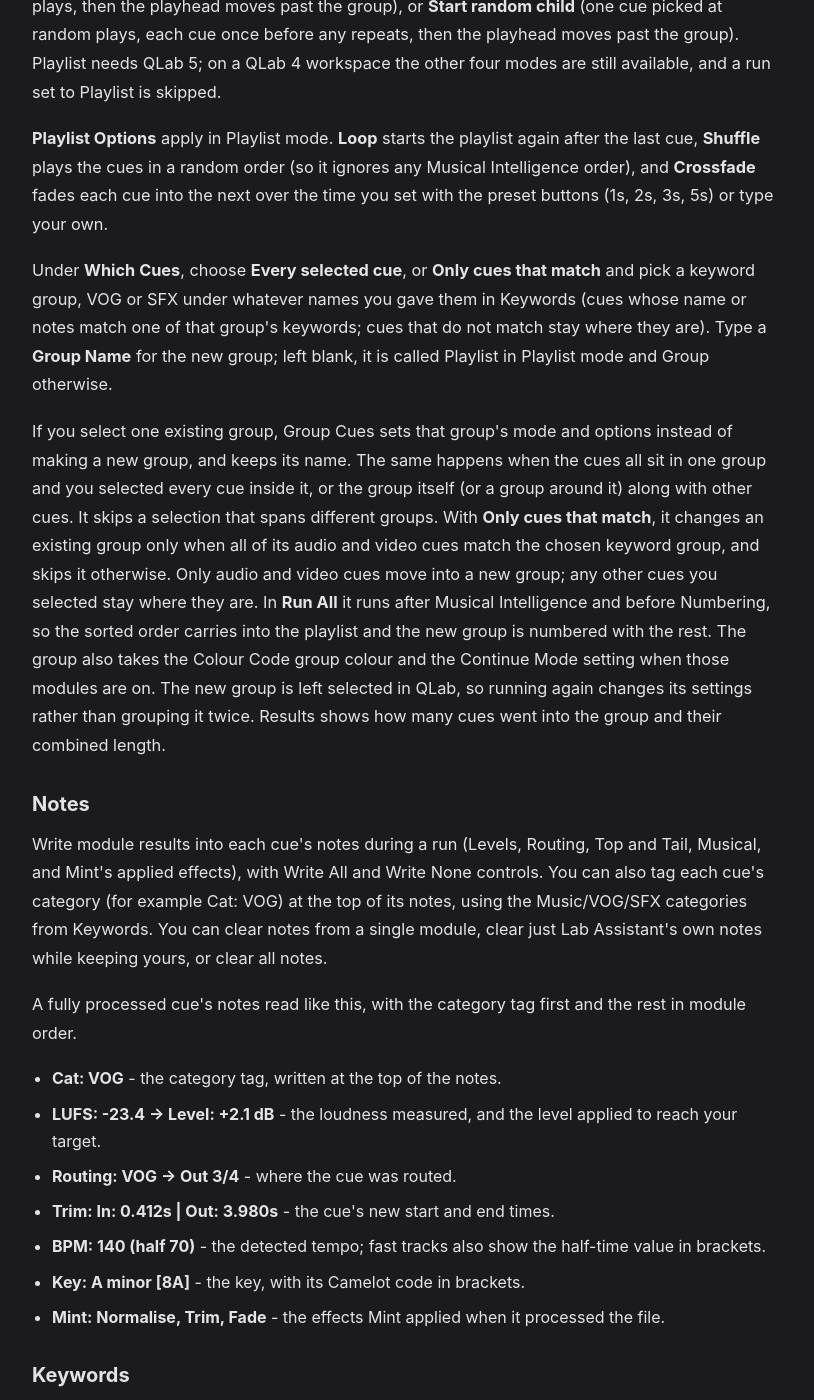
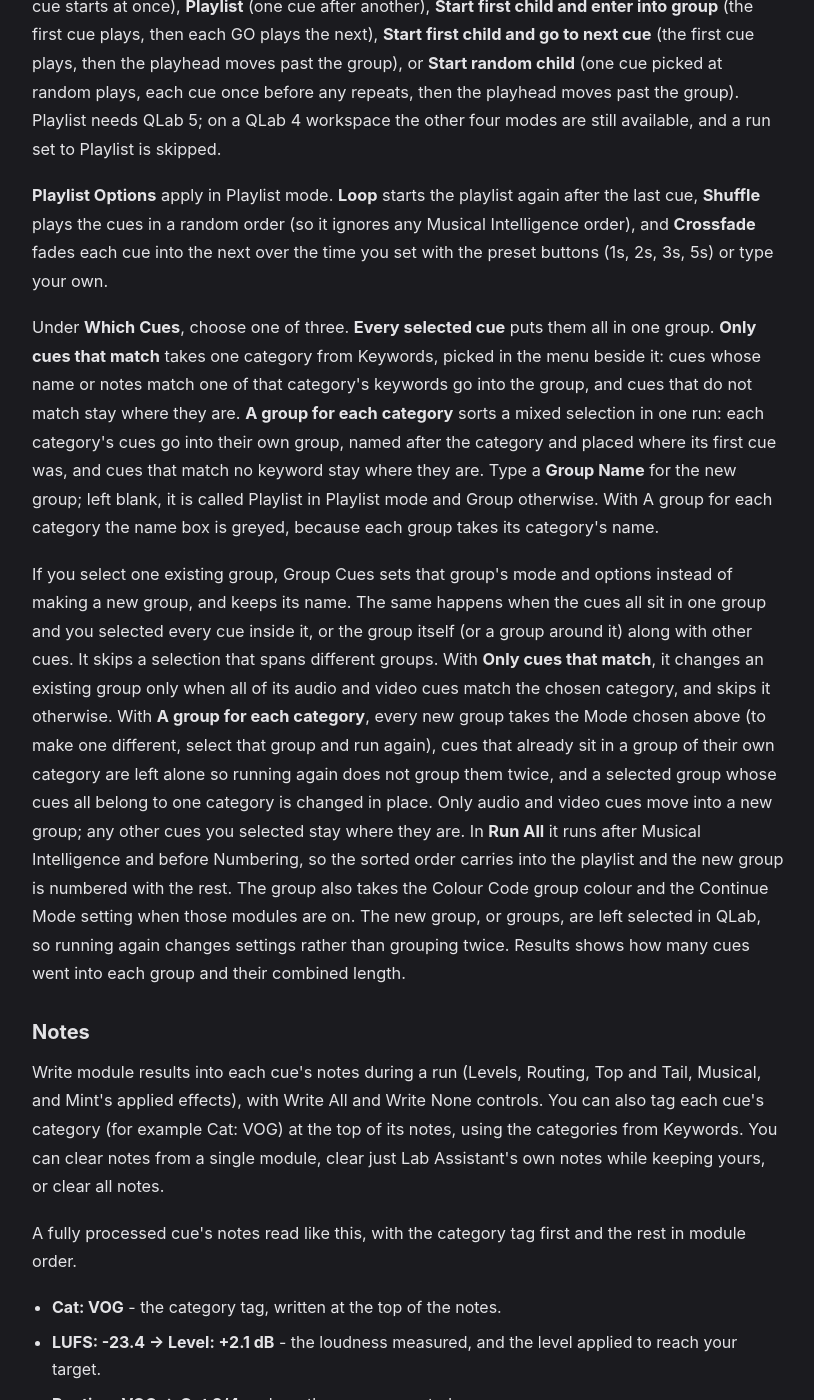
Before and after one commit to BSKapps/bskapps.github.io, a Jekyll site: the page built from articles/lab-assistant-guide/index.html, in a window 1280 px wide and 1400 px high, scrolled down 3881 px. Shown: the whole window, without its empty margins (232-1046 px from the left). Built offline with Jekyll 4.4.1, drawn with Linux system fonts in a browser that asks for light colours; some of the changed text lies outside the part shown.

Commit message:
Lab Assistant guide: added keyword categories and A group for each category

```diff
--- a/_data/guides/lab-assistant-guide.json
+++ b/_data/guides/lab-assistant-guide.json
@@ -96,7 +96,7 @@
         },
         {
           "type": "paragraph",
-          "text": "**Multi-output routing** sends cues to any output or pair. Sending to a pair keeps stereo cues left/right and plays mono cues out both outputs at -3 dB; sending to a single output sums everything to that one output (stereo summed to mono at -6 dB). It can also sort automatically by name: turn on **Auto-Sort by Name** and Lab Assistant classifies cues into Music, VOG and SFX categories by keywords in the cue name or notes, then routes each to its own output pair. Each category row shows the keywords it matches, and **Edit Keywords** opens the Keywords module, where you edit the keywords and rename the categories. **Max Outputs** (default 8) sets how many outputs the routing menus offer - set it to your device's size, as higher counts like 32 or 64 take a little longer to apply across large cue lists. After a run, hover a result row to re-route and re-colour a cue directly from Results."
+          "text": "**Multi-output routing** sends cues to any output or pair. Sending to a pair keeps stereo cues left/right and plays mono cues out both outputs at -3 dB; sending to a single output sums everything to that one output (stereo summed to mono at -6 dB). It can also sort automatically by name: turn on **Auto-Sort by Name** and Lab Assistant sorts cues into categories by keywords in the cue name or notes (Music, VOG and SFX, plus any you add in Keywords), then routes each to its own output. Each category row shows the keywords it matches, and **Edit Keywords** opens the Keywords module, where you edit the keywords and rename the categories. **Max Outputs** (default 8) sets how many outputs the routing menus offer - set it to your device's size, as higher counts like 32 or 64 take a little longer to apply across large cue lists. After a run, hover a result row to re-route and re-colour a cue directly from Results."
         }
       ]
     },
@@ -155,7 +155,7 @@
       "blocks": [
         {
           "type": "paragraph",
-          "text": "**Apply Colours** colour-codes cues by type (stereo, mono, looped, for audio and video), by category (VOG, SFX), and by status (warning, error, group), using a colour map you can edit and reset. You can also colour control cues (Fade, MIDI, Script and more). Any type set to None stays uncoloured; with Warning or Error set to None, those cues keep their type colour. Drag a swatch onto a type to reassign it. Under **Keyword Colours**, a checkbox turns the VOG and SFX colours on or off; with it off, those cues keep their audio colour. **Edit Keywords** opens the Keywords module. **Clear All Colours** removes colours, groups included."
+          "text": "**Apply Colours** colour-codes cues by type (stereo, mono, looped, for audio and video), by keyword category (VOG, SFX and any you add in Keywords), and by status (warning, error, group), using a colour map you can edit and reset. You can also colour control cues (Fade, MIDI, Script and more). Any type set to None stays uncoloured; with Warning or Error set to None, those cues keep their type colour. Drag a swatch onto a type to reassign it. Under **Keyword Colours**, a checkbox turns the category colours on or off; with it off, those cues keep their type colour. A category set to None keeps the type colour too, and the same colour can be used on more than one row. **Edit Keywords** opens the Keywords module. **Clear All Colours** removes colours, groups included."
         }
       ]
     },
@@ -183,11 +183,11 @@
         },
         {
           "type": "paragraph",
-          "text": "Under **Which Cues**, choose **Every selected cue**, or **Only cues that match** and pick a keyword group, VOG or SFX under whatever names you gave them in Keywords (cues whose name or notes match one of that group's keywords; cues that do not match stay where they are). Type a **Group Name** for the new group; left blank, it is called Playlist in Playlist mode and Group otherwise."
+          "text": "Under **Which Cues**, choose one of three. **Every selected cue** puts them all in one group. **Only cues that match** takes one category from Keywords, picked in the menu beside it: cues whose name or notes match one of that category's keywords go into the group, and cues that do not match stay where they are. **A group for each category** sorts a mixed selection in one run: each category's cues go into their own group, named after the category and placed where its first cue was, and cues that match no keyword stay where they are. Type a **Group Name** for the new group; left blank, it is called Playlist in Playlist mode and Group otherwise. With A group for each category the name box is greyed, because each group takes its category's name."
         },
         {
           "type": "paragraph",
-          "text": "If you select one existing group, Group Cues sets that group's mode and options instead of making a new group, and keeps its name. The same happens when the cues all sit in one group and you selected every cue inside it, or the group itself (or a group around it) along with other cues. It skips a selection that spans different groups. With **Only cues that match**, it changes an existing group only when all of its audio and video cues match the chosen keyword group, and skips it otherwise. Only audio and video cues move into a new group; any other cues you selected stay where they are. In **Run All** it runs after Musical Intelligence and before Numbering, so the sorted order carries into the playlist and the new group is numbered with the rest. The group also takes the Colour Code group colour and the Continue Mode setting when those modules are on. The new group is left selected in QLab, so running again changes its settings rather than grouping it twice. Results shows how many cues went into the group and their combined length."
+          "text": "If you select one existing group, Group Cues sets that group's mode and options instead of making a new group, and keeps its name. The same happens when the cues all sit in one group and you selected every cue inside it, or the group itself (or a group around it) along with other cues. It skips a selection that spans different groups. With **Only cues that match**, it changes an existing group only when all of its audio and video cues match the chosen category, and skips it otherwise. With **A group for each category**, every new group takes the Mode chosen above (to make one different, select that group and run again), cues that already sit in a group of their own category are left alone so running again does not group them twice, and a selected group whose cues all belong to one category is changed in place. Only audio and video cues move into a new group; any other cues you selected stay where they are. In **Run All** it runs after Musical Intelligence and before Numbering, so the sorted order carries into the playlist and the new group is numbered with the rest. The group also takes the Colour Code group colour and the Continue Mode setting when those modules are on. The new group, or groups, are left selected in QLab, so running again changes settings rather than grouping twice. Results shows how many cues went into each group and their combined length."
         }
       ]
     },
@@ -197,7 +197,7 @@
       "blocks": [
         {
           "type": "paragraph",
-          "text": "Write module results into each cue's notes during a run (Levels, Routing, Top and Tail, Musical, and Mint's applied effects), with Write All and Write None controls. You can also tag each cue's category (for example Cat: VOG) at the top of its notes, using the Music/VOG/SFX categories from Keywords. You can clear notes from a single module, clear just Lab Assistant's own notes while keeping yours, or clear all notes."
+          "text": "Write module results into each cue's notes during a run (Levels, Routing, Top and Tail, Musical, and Mint's applied effects), with Write All and Write None controls. You can also tag each cue's category (for example Cat: VOG) at the top of its notes, using the categories from Keywords. You can clear notes from a single module, clear just Lab Assistant's own notes while keeping yours, or clear all notes."
         },
         {
           "type": "paragraph",
@@ -223,7 +223,7 @@
       "blocks": [
         {
           "type": "paragraph",
-          "text": "Sorts cues into three categories by words in their name or notes: VOG and SFX for cues that match one of their keywords, and Music for every cue that matches none. Rename a category to suit your show, type a keyword and press **Add**, remove one with its x, or use **Clear all** and **Reset to Defaults**. **Check Selected Cues** reads the selected cues, following the filter dropdown, and lists each one with the category it lands in and the word that put it there, in its name or its notes. The list updates as you edit keywords and clears when the selection changes. Keywords has no switch or Run button of its own. The modules listed under **Used by** apply it, and each button there opens that module (it is greyed if you hid that module in Settings): Routing's Multi-Output auto-sort, Colour Code's keyword colours, Group Cues' **Only cues that match**, the Notes category tag, and Musical Intelligence, which skips VOG cues."
+          "text": "Sorts cues into categories by words in their name or notes: VOG and SFX for cues that match one of their keywords, and Music for every cue that matches none. **Add Category** adds another with its own keywords, up to five keyword categories, and **Remove Category** takes an added one away. New installs start with a third, Video (video, mp4, mov, movie). When a cue matches more than one category, the one higher on the page wins. Each added category gets its own output row in Routing, starting on Music's output, and its own colour row in Colour Code, starting on None. Rename a category to suit your show, type a keyword and press **Add**, remove one with its x, or use **Clear all**; VOG and SFX also have **Reset to Defaults**. **Check Selected Cues** reads the selected cues, following the filter dropdown, and lists each one with the category it lands in and the word that put it there, in its name or its notes. The list updates as you edit keywords and clears when the selection changes. Keywords has no switch or Run button of its own. The modules listed under **Used by** apply it, and each button there opens that module (it is greyed if you hid that module in Settings): Routing's Multi-Output auto-sort, Colour Code's keyword colours, Group Cues' **Only cues that match** and **A group for each category**, the Notes category tag, and Musical Intelligence, which skips VOG cues."
         }
       ]
     },
```
